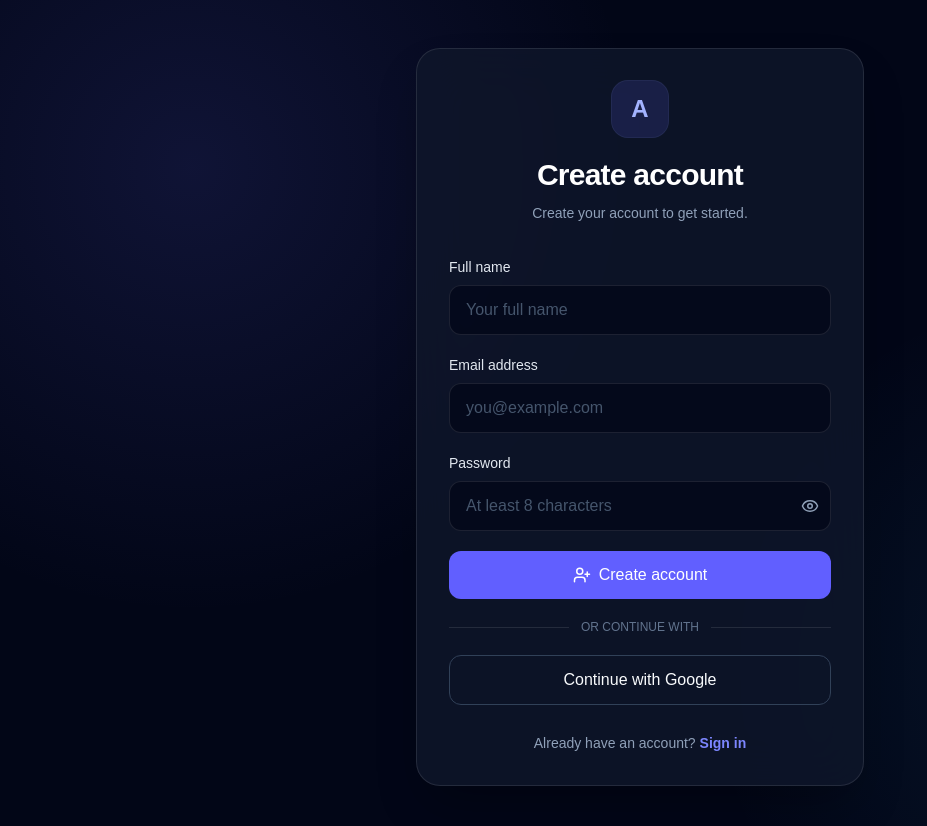
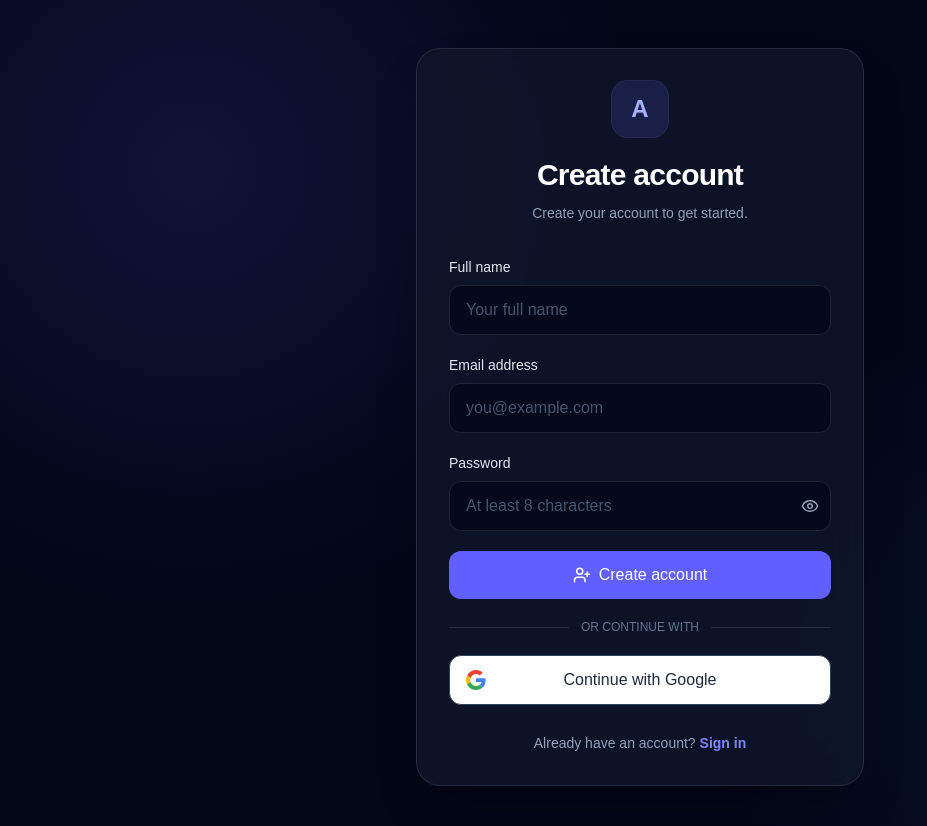
Before and after one commit to sifatshams/oauth-lab, a Next.js app in the folder client/: page /register in a window 1280 px wide. Shown: the top 826 px of the page, without its empty margins (0-927 px from the left). Built offline with nearby package versions, Linux system fonts and the light colour scheme; no server answers.

Commit message:
feat: added google multicolor logo for better user experience

```diff
--- a/client/src/components/auth/GoogleAuthButton.tsx
+++ b/client/src/components/auth/GoogleAuthButton.tsx
@@ -1,7 +1,7 @@
 'use client';
 
 export default function GoogleAuthButton() {
-  const apiUrl = process.env.NEXT_PUBLIC_API_BASE_URL;
+  const apiUrl = process.env.NEXT_PUBLIC_API_URL;
 
   const handleGoogleLogin = () => {
     if (!apiUrl) {
@@ -16,9 +16,34 @@ export default function GoogleAuthButton() {
     <button
       type="button"
       onClick={handleGoogleLogin}
-      className="w-full rounded-xl border border-slate-700 px-4 py-3 font-medium transition hover:bg-slate-800"
+      className="relative flex w-full cursor-pointer items-center justify-center gap-3 rounded-xl border border-slate-700 bg-white px-4 py-3 font-semibold text-slate-800 transition duration-200 hover:bg-slate-100 active:scale-[0.99]"
     >
-      Continue with Google
+      {/* google multicolor logo */}
+      <svg
+        xmlns="http://www.w3.org/2000/svg"
+        viewBox="0 0 48 48"
+        className="absolute left-4 h-5 w-5"
+        aria-hidden="true"
+      >
+        <path
+          fill="#EA4335"
+          d="M24 9.5c3.54 0 6.71 1.22 9.21 3.6l6.85-6.85C35.9 2.38 30.47 0 24 0 14.62 0 6.51 5.38 3.01 13.22l7.98 6.19C12.88 13.72 18.02 9.5 24 9.5Z"
+        />
+        <path
+          fill="#4285F4"
+          d="M46.98 24.55c0-1.57-.15-3.09-.38-4.55H24v9.02h12.94c-.58 2.96-2.26 5.48-4.73 7.18l7.67 5.95c4.48-4.14 7.1-10.24 7.1-17.6Z"
+        />
+        <path
+          fill="#FBBC05"
+          d="M10.99 28.59A14.4 14.4 0 0 1 10.25 24c0-1.59.27-3.13.74-4.59l-7.98-6.19A23.9 23.9 0 0 0 0 24c0 3.87.93 7.52 2.58 10.78l8.41-6.19Z"
+        />
+        <path
+          fill="#34A853"
+          d="M24 48c6.48 0 11.93-2.13 15.91-5.85l-7.67-5.95c-2.13 1.43-4.86 2.3-8.24 2.3-5.98 0-11.12-4.22-13.01-9.91l-8.41 6.19C6.51 43.02 14.62 48 24 48Z"
+        />
+      </svg>
+
+      <span>Continue with Google</span>
     </button>
   );
 }
```
